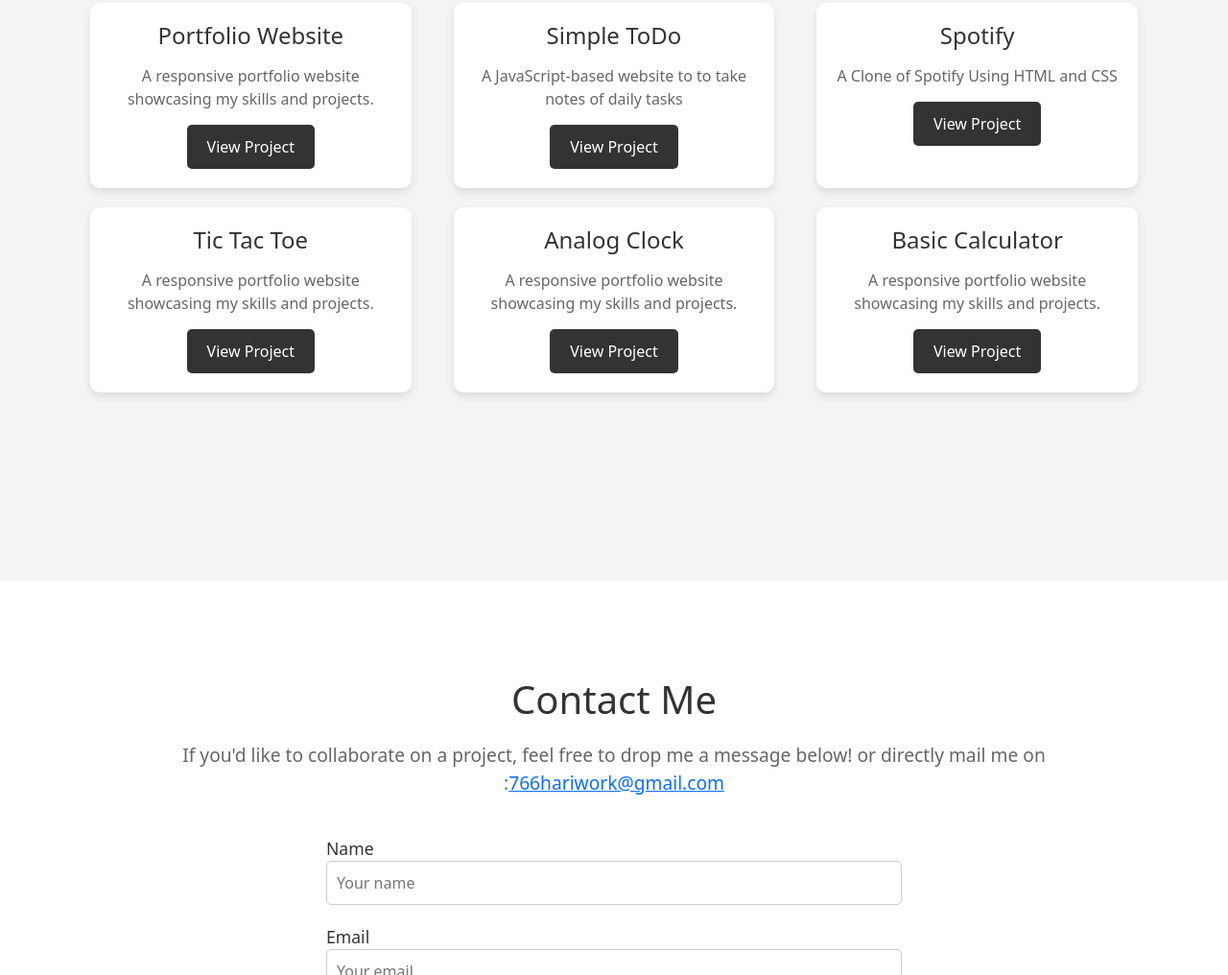
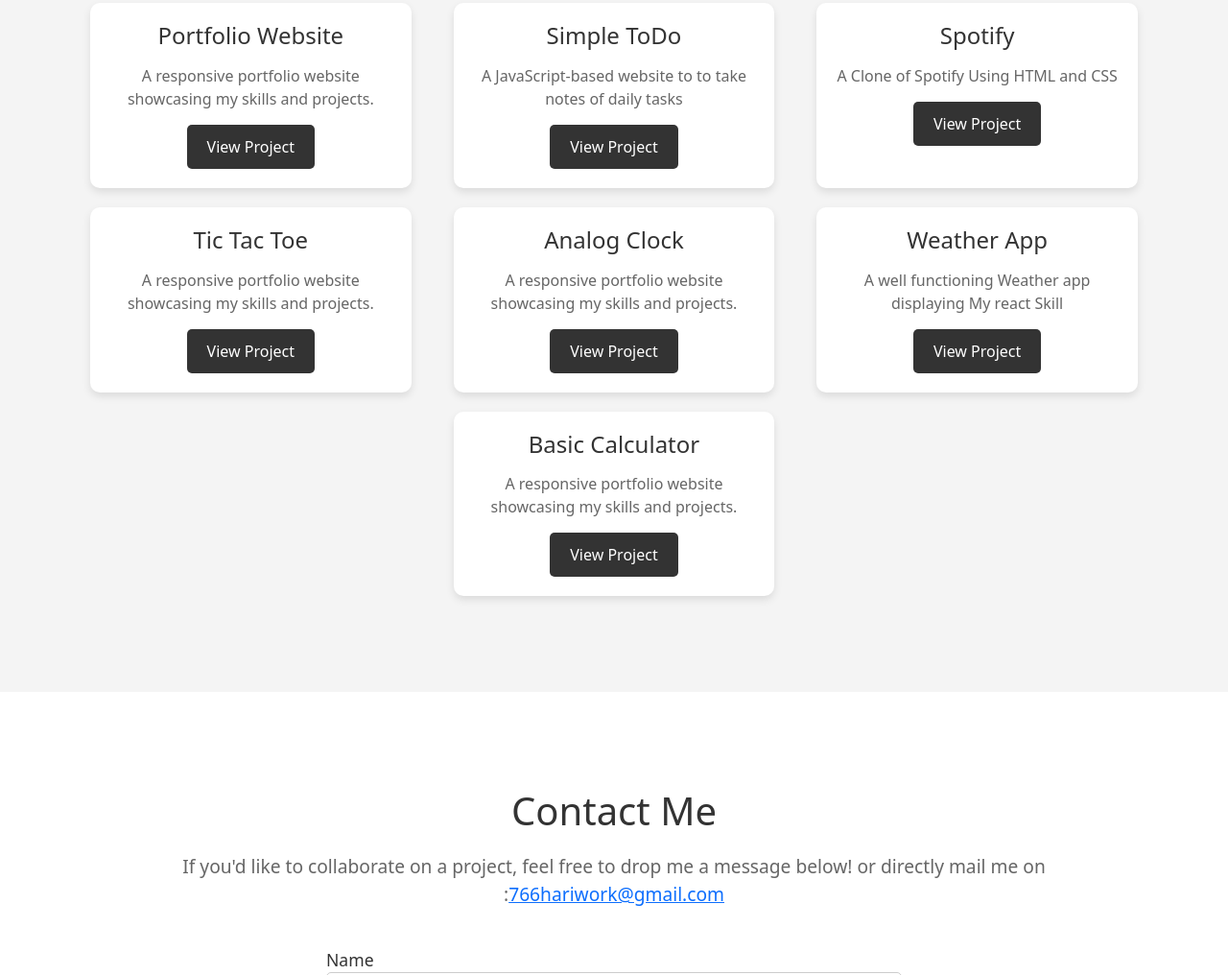
Before and after one commit to Mr-Hariom-Kumar/MyPortfolio, a plain HTML site: page index.html in a window 1280 px wide. Shown: the part 2666-3682 px from the top of the page at 96% size. Drawn offline with nearby package versions, Linux system fonts and the light colour scheme.

Commit message:
Updated Project List

```diff
--- a/index.html
+++ b/index.html
@@ -137,11 +137,17 @@
                 <p>A responsive portfolio website showcasing my skills and projects.</p>
                 <a href="https://mr-hariom-kumar.github.io/TicTacToe/" target="_blank" class="btn">View Project</a>
             </div>
-            <!-- Project 4 -->
+            <!-- Project 5 -->
             <div class="project-card">
                 <h3>Analog Clock</h3>
                 <p>A responsive portfolio website showcasing my skills and projects.</p>
                 <a href=" https://mr-hariom-kumar.github.io/AnalolgClock/" target="_blank" class="btn">View Project</a>
+            </div>
+            <!-- Project 6 -->
+            <div class="project-card">
+                <h3>Weather App</h3>
+                <p>A well functioning Weather app displaying My react Skill</p>
+                <a href=" weathermaniac.netlify.app" target="_blank" class="btn">View Project</a>
             </div>
             <!-- Project 4 -->
             <div class="project-card">
```
